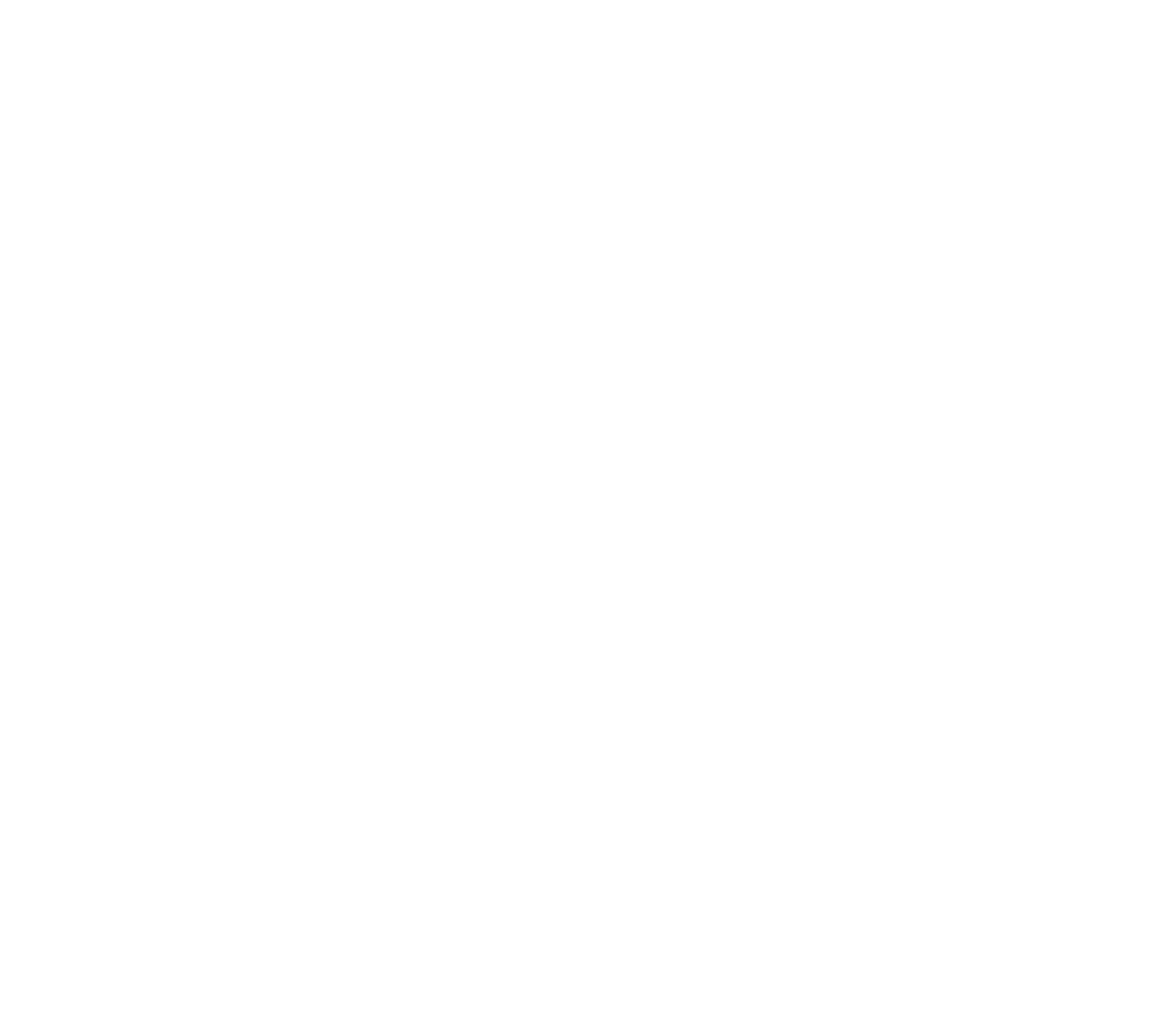
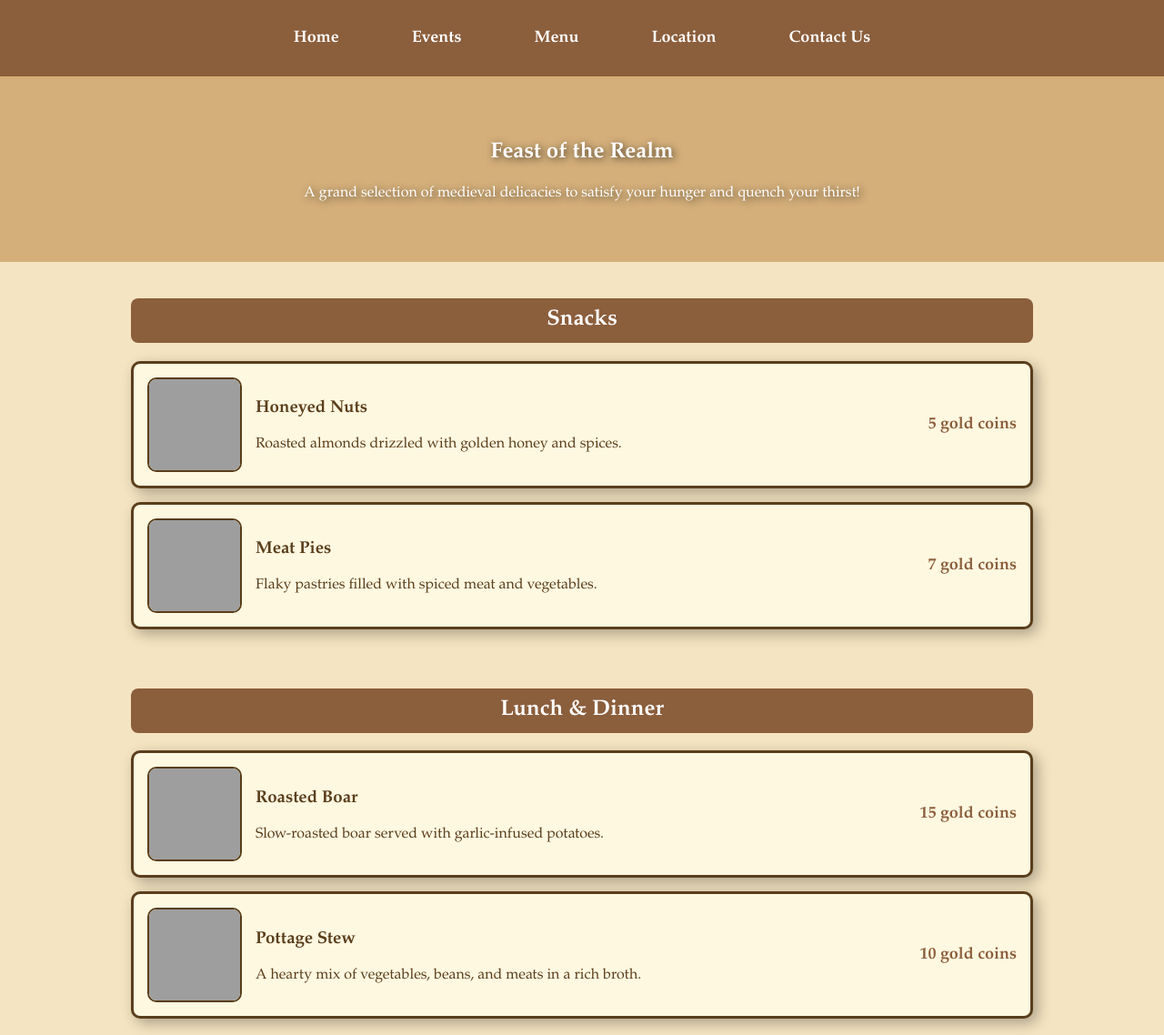
Before and after one commit to joshuadsmithdev/HTML-CSS-Project-Event-Center, a plain HTML site: page menu.html in a window 1280 px wide. Shown: the top 1138 px of the page at 91% size. Before the commit the page ends 800 px from the top, so only its background shows below. Drawn offline with Linux system fonts and the light colour scheme; grey boxes are pictures that could not be loaded.

Commit message:
updated menu page and css styles sheet

```diff
--- a/menu.html
+++ b/menu.html
@@ -0,0 +1,95 @@
+<!DOCTYPE html>
+<html lang="en">
+<head>
+    <meta charset="UTF-8">
+    <meta name="viewport" content="width=device-width, initial-scale=1.0">
+    <title>Feast of the Realm</title>
+    <link rel="stylesheet" href="styles.css">
+</head>
+<body>
+    <header>
+        <nav>
+            <ul>
+                <li><a href="index.html">Home</a></li>
+                <li><a href="events.html">Events</a></li>
+                <li><a href="menu.html">Menu</a></li>
+                <li><a href="location.html">Location</a></li>
+                <li><a href="contact.html">Contact Us</a></li>
+            </ul>
+        </nav>
+    </header>
+
+    <main>
+        <section class="hero">
+            <h1>Feast of the Realm</h1>
+            <p>A grand selection of medieval delicacies to satisfy your hunger and quench your thirst!</p>
+        </section>
+
+        <section class="menu">
+            <div class="menu-category">
+                <h2>Snacks</h2>
+                <div class="menu-card">
+                    <img src="https://media.istockphoto.com/id/172156387/photo/turkish-baklava-ii.jpg?s=612x612&w=0&k=20&c=MTQ7gKwJKvhtHX2-_lYUPdZ2pRHzKNxixiTp1WDSYqo=" alt="Snack">
+                    <div class="menu-info">
+                        <h3>Honeyed Nuts</h3>
+                        <p>Roasted almonds drizzled with golden honey and spices.</p>
+                    </div>
+                    <span class="price">5 gold coins</span>
+                </div>
+                <div class="menu-card">
+                    <img src="https://media.istockphoto.com/id/937723122/photo/fresh-traditional-australian-meat-mini-pie-on-the-wooden-board-on-table-background-closeup.jpg?s=612x612&w=0&k=20&c=CNIixVfkOVWwkgF_y54xDdJPhbgKPgT4_JOhbLAypvs=" alt="Snack">
+                    <div class="menu-info">
+                        <h3>Meat Pies</h3>
+                        <p>Flaky pastries filled with spiced meat and vegetables.</p>
+                    </div>
+                    <span class="price">7 gold coins</span>
+                </div>
+            </div>
+
+            <div class="menu-category">
+                <h2>Lunch & Dinner</h2>
+                <div class="menu-card">
+                    <img src="https://media.istockphoto.com/id/1094639270/photo/piece-of-roasted-meat-of-wild-boar.jpg?s=612x612&w=0&k=20&c=uolFioLIENKp-6_SF98cKyu1pyvRE-t_GVwEjDFK3es=" alt="Meal">
+                    <div class="menu-info">
+                        <h3>Roasted Boar</h3>
+                        <p>Slow-roasted boar served with garlic-infused potatoes.</p>
+                    </div>
+                    <span class="price">15 gold coins</span>
+                </div>
+                <div class="menu-card">
+                    <img src="https://media.istockphoto.com/id/506166900/photo/homemade-soup-with-lentils-and-sausages.jpg?s=612x612&w=0&k=20&c=3BxIs93rBpJWIwGr5z5jFTPS6svztVxZ9MNj9suvAFA=" alt="Meal">
+                    <div class="menu-info">
+                        <h3>Pottage Stew</h3>
+                        <p>A hearty mix of vegetables, beans, and meats in a rich broth.</p>
+                    </div>
+                    <span class="price">10 gold coins</span>
+                </div>
+            </div>
+
+            <div class="menu-category">
+                <h2>Drinks</h2>
+                <div class="menu-card">
+                    <img src="https://media.istockphoto.com/id/1129803979/photo/sbiten-hot-honey-drink-with-herbes-and-spices-russian-tradition.jpg?s=612x612&w=0&k=20&c=s7ieT3QF0yAUZ9T3phiP3R7jit30GNET4k3O3ifm5fc=" alt="Drink">
+                    <div class="menu-info">
+                        <h3>Honey Mead</h3>
+                        <p>A sweet fermented honey drink, fit for royalty.</p>
+                    </div>
+                    <span class="price">6 gold coins</span>
+                </div>
+                <div class="menu-card">
+                    <img src="https://media.istockphoto.com/id/1080386996/photo/mulled-wine-with-orange-cinnamon-star-anise-and-spices-for-christmas.jpg?s=612x612&w=0&k=20&c=ZJ9J7uSzh7VWTAYhHH7uYFjBbl_TU4UjhowsD34r6_M=" alt="Drink">
+                    <div class="menu-info">
+                        <h3>Spiced Wine</h3>
+                        <p>Warm red wine infused with cinnamon and cloves.</p>
+                    </div>
+                    <span class="price">8 gold coins</span>
+                </div>
+            </div>
+        </section>
+    </main>
+
+    <footer>
+        <p>&copy; 2025 Renaissance Event Center. All rights reserved.</p>
+    </footer>
+</body>
+</html>
--- a/styles.css
+++ b/styles.css
@@ -152,3 +152,58 @@ footer {
     padding: 10px 0;
     margin-top: 20px;
 }
+.menu {
+    display: flex;
+    flex-direction: column;
+    align-items: center;
+    padding: 20px;
+}
+
+.menu-category {
+    width: 80%;
+    margin-bottom: 30px;
+    text-align: center;
+}
+
+.menu-category h2 {
+    background-color: #8b5e3c;
+    color: white;
+    padding: 10px;
+    border-radius: 8px;
+}
+
+.menu-card {
+    display: flex;
+    align-items: center;
+    background-color: #fff8e1;
+    border: 3px solid #5a3e1b;
+    border-radius: 10px;
+    padding: 15px;
+    margin: 15px 0;
+    box-shadow: 5px 5px 15px rgba(0, 0, 0, 0.3);
+    transition: transform 0.3s, box-shadow 0.3s;
+}
+
+.menu-card:hover {
+    transform: scale(1.03);
+    box-shadow: 8px 8px 20px rgba(0, 0, 0, 0.4);
+}
+
+.menu-card img {
+    width: 100px;
+    height: 100px;
+    border-radius: 10px;
+    margin-right: 15px;
+    border: 2px solid #5a3e1b;
+}
+
+.menu-info {
+    flex: 1;
+    text-align: left;
+}
+
+.price {
+    font-size: 18px;
+    font-weight: bold;
+    color: #8b5e3c;
+}
```
